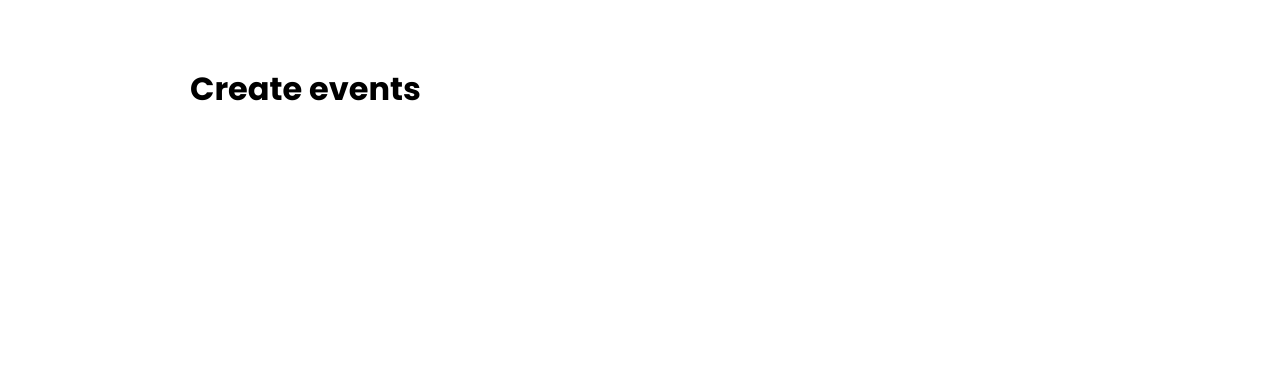
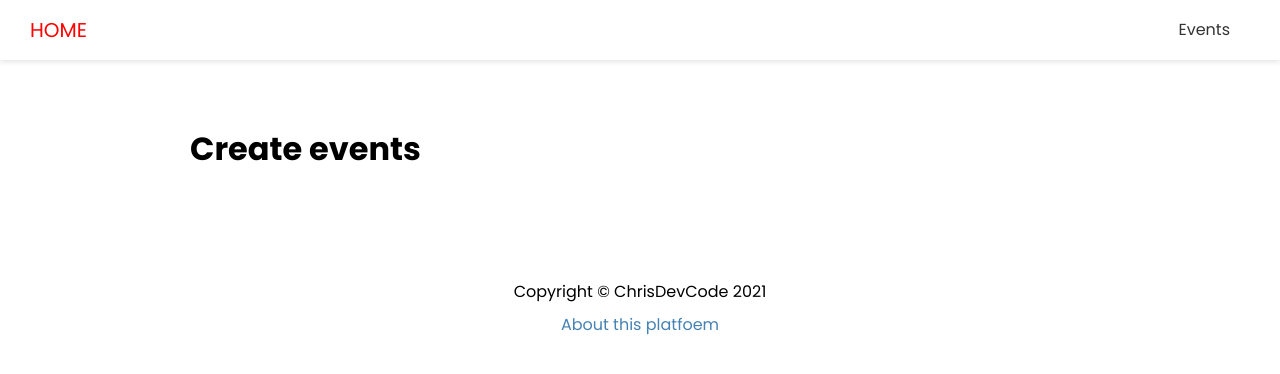
Before and after one commit to ChrisAchinga/events-front, a Next.js app: page /events/add in a window 1280 px wide. Shown: the top 374 px of the page. Built offline with nearby package versions, Linux system fonts and the light colour scheme.

Commit message:
created layout, header and footer

```diff
--- /dev/null
+++ b/components/Footer.js
@@ -0,0 +1,13 @@
+import Link from 'next/link'
+import styles from '../styles/Footer.module.css'
+
+const Footer = () => {
+  return (
+    <footer className={styles.footer}>
+      <p>Copyright &copy; ChrisDevCode 2021</p>
+      <Link href='/about'>About this platfoem</Link>
+    </footer>
+  )
+}
+
+export default Footer
--- /dev/null
+++ b/components/Header.js
@@ -0,0 +1,25 @@
+import Link from 'next/link'
+import styles from '../styles/Header.module.css'
+
+const Header = () => {
+  return (
+    <header className={styles.header}>
+      <div className={styles.logo}>
+        <Link href='/'>
+          <a>Home</a>
+        </Link>
+      </div>
+      <nav>
+        <ul>
+          <li>
+            <Link href='/events'>
+              <a>Events</a>
+            </Link>
+          </li>
+        </ul>
+      </nav>
+    </header>
+  )
+}
+
+export default Header
--- a/components/Layout.js
+++ b/components/Layout.js
@@ -1,4 +1,6 @@
 import Head from 'next/head'
+import Header from './Header'
+import Footer from './Footer'
 import styles from '../styles/Layout.module.css'
 
 const Layout = ({ title, description, children, keywords }) => {
@@ -9,7 +11,9 @@
         <meta name='keywords' content={keywords} />
         <meta name='description' content={description} />
       </Head>
+      <Header />
       <div className={styles.container}>{children}</div>
+      <Footer />
     </div>
   )
 }
--- /dev/null
+++ b/styles/Footer.module.css
@@ -0,0 +1,8 @@
+.footer {
+  margin: 100px 0 40px;
+  text-align: center;
+}
+
+.footer p {
+  margin: 5px 0;
+}
--- /dev/null
+++ b/styles/Header.module.css
@@ -0,0 +1,56 @@
+.header {
+  display: flex;
+  justify-content: space-between;
+  align-items: center;
+  background: #fff;
+  color: #333;
+  height: 60px;
+  padding: 0 30px;
+  box-shadow: 0 2px 5px rgba(0, 0, 0, 0.1);
+}
+
+.header a {
+  color: #333;
+  margin-right: 20px;
+}
+
+.header a:hover {
+  color: #000;
+}
+.header ul {
+  display: flex;
+  align-items: center;
+  justify-content: center;
+  list-style: none;
+}
+
+.logo {
+  color: red;
+  font-size: 20px;
+  text-transform: uppercase;
+}
+
+.logo a {
+  color: red;
+}
+
+@media (max-width: 768px) {
+  .header {
+    flex-direction: column;
+    height: auto;
+  }
+
+  .header ul {
+    margin: 20px 0;
+    flex-direction: column;
+    text-align: center;
+  }
+
+  .header a {
+    margin-right: 0;
+  }
+
+  .logo {
+    margin: 20px 0;
+  }
+}
```
